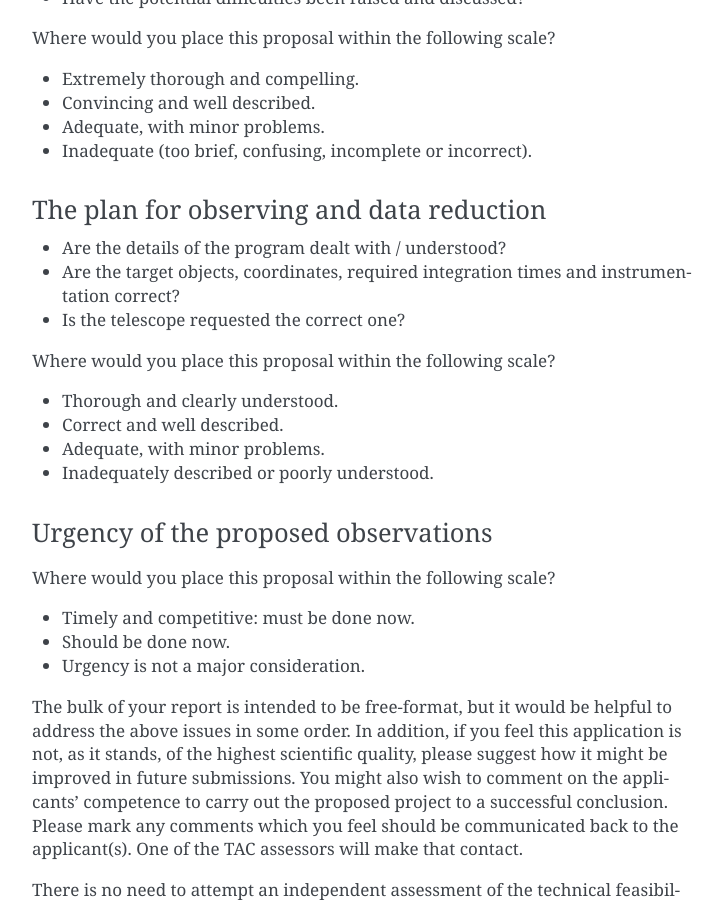
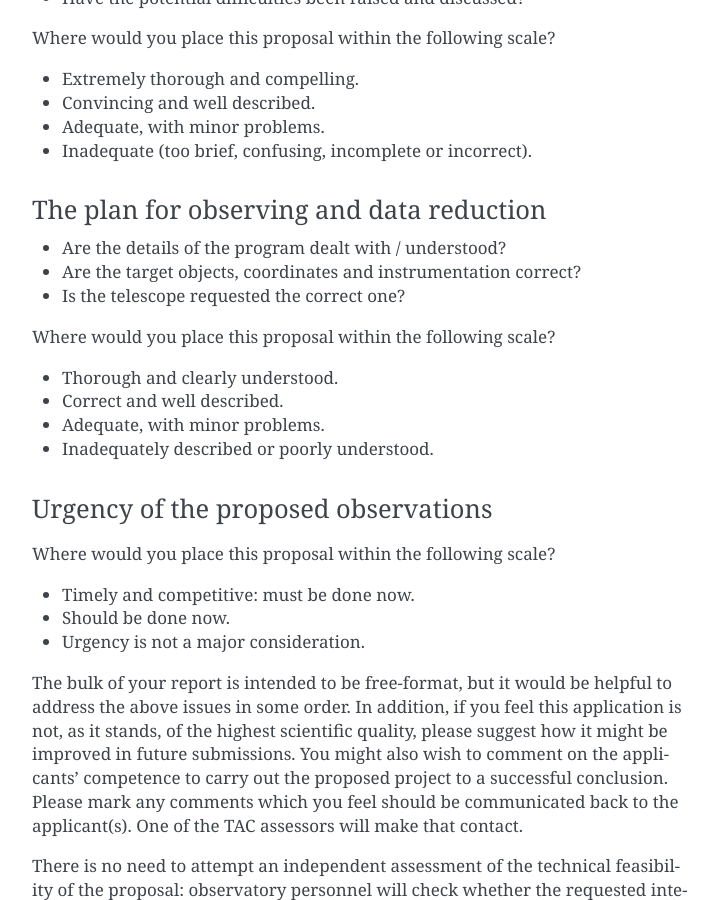
Before and after one commit to eaobservatory/hedwig, a Sphinx documentation site: the page built from doc/review/external_jcmt.rst, in a window 1280 px wide and 900 px high, scrolled down 711 px. Shown: the whole window, without its empty margins (388-1111 px from the left). Built offline with Sphinx 7.4.7, drawn with Linux system fonts in a browser that asks for light colours.

Commit message:
doc: Remove int. time from JCMT review guidelines

```diff
--- a/doc/review/external_jcmt.rst
+++ b/doc/review/external_jcmt.rst
@@ -41,8 +41,7 @@ The plan for observing and data reduction
 ~~~~~~~~~~~~~~~~~~~~~~~~~~~~~~~~~~~~~~~~~
 
 * Are the details of the program dealt with / understood?
-* Are the target objects, coordinates, required integration times
-  and instrumentation correct?
+* Are the target objects, coordinates and instrumentation correct?
 * Is the telescope requested the correct one?
 
 Where would you place this proposal within the following scale?
```
